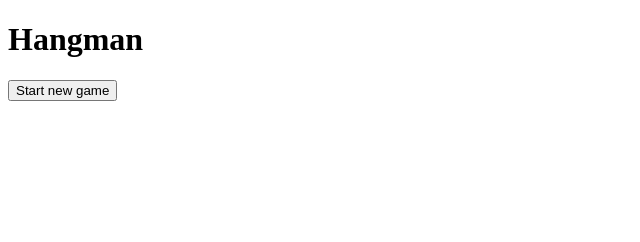
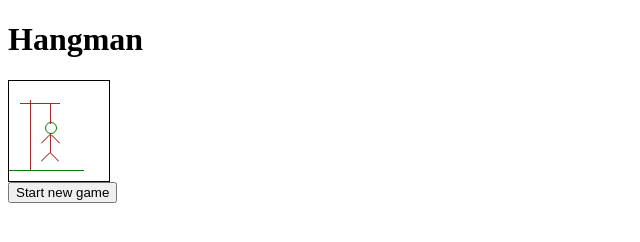
Before and after one commit to nathanBrenner/hangman, a plain HTML site: page index.html in a window 1280 px wide. Shown: the whole page, without its empty margins (0-640 px from the left). Drawn offline with Linux system fonts and the light colour scheme.

Commit message:
added hangman image

```diff
--- a/index.html
+++ b/index.html
@@ -10,11 +10,25 @@
 <body>
   <h1>Hangman</h1>
   <div class="wrapper">
-    <div id="letters"></div>
-    <div id="guesses"></div>
-    <div id="selectedWord"></div>
-    <div class="controls">
-      <button id="control"></button>
+    <div id="hangman">
+      <div class="left-foot"></div>
+      <div class="right-foot"></div>
+      <div class="right-arm"></div>
+      <div class="left-arm"></div>
+      <div class="body"></div>
+      <div class="head"></div>
+      <div class="hang-post"></div>
+      <div class="top-post"></div>
+      <div class="post"></div>
+      <div class="floor"></div>
+    </div>
+    <div class="game">
+      <div id="letters"></div>
+      <div id="guesses"></div>
+      <div id="selectedWord"></div>
+      <div class="controls">
+        <button id="control"></button>
+      </div>
     </div>
   </div>
   <script src="app.js"></script>
--- a/main.css
+++ b/main.css
@@ -1,3 +1,7 @@
+.wrapper {
+  height: 100vh;
+  width: 100%;
+}
 .letter-button {
   height: 100px;
   width: 100px;
@@ -31,3 +35,107 @@
 .hideButton {
   display: none;
 }
+
+#hangman {
+  height: 100px;
+  width: 100px;
+  border: 1px solid black;
+}
+
+.game {
+  width: 800px;
+}
+
+.floor {
+  height: 1px;
+  width: 75px;
+  background-color: green;
+  position: absolute;
+  top: 170px;
+}
+
+.post {
+  height: 70px;
+  width: 1px;
+  background-color: brown;
+  position: absolute;
+  left: 30px;
+  top: 100px;
+}
+
+.top-post {
+  position: absolute;
+  background-color: brown;
+  height: 1px;
+  width: 40px;
+  left: 20px;
+  top: 103px;
+}
+
+.hang-post {
+  height: 21px;
+  width: 1px;
+  background-color: brown;
+  position: absolute;
+  left: 50px;
+  top: 103px;
+}
+
+.head {
+  height: 10px;
+  width: 10px;
+  position: absolute;
+  left: 45px;
+  top: 122px;
+  border: 1px solid green;
+  border-radius: 50%;
+}
+
+.body {
+  height: 20px;
+  width: 1px;
+  background-color: brown;
+  position: absolute;
+  left: 50px;
+  top: 133px;
+}
+
+.left-arm {
+  height: 12px;
+  width: 1px;
+  background-color: brown;
+  position: absolute;
+  left: 45px;
+  top: 133px;
+  transform: rotate(45deg);
+}
+
+.right-arm {
+  height: 12px;
+  width: 1px;
+  background-color: brown;
+  position: absolute;
+  left: 55px;
+  top: 133px;
+  transform: rotate(135deg);
+}
+
+.right-foot {
+  height: 12px;
+  width: 1px;
+  background-color: brown;
+  position: absolute;
+  left: 54px;
+  top: 151px;
+  transform: rotate(135deg);
+}
+
+.left-foot {
+  height: 12px;
+  width: 1px;
+  background-color: brown;
+  position: absolute;
+  left: 45px;
+  top: 151px;
+  transform: rotate(45deg);
+}
```
